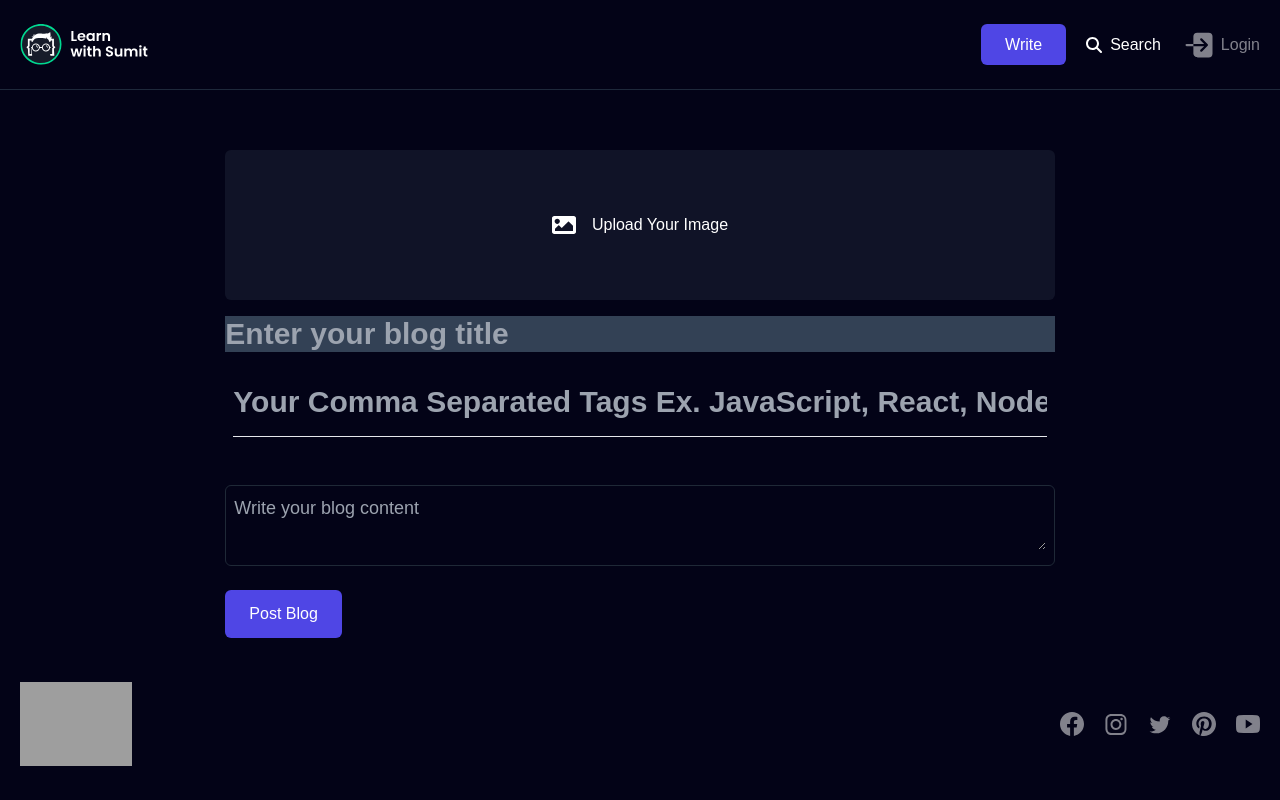
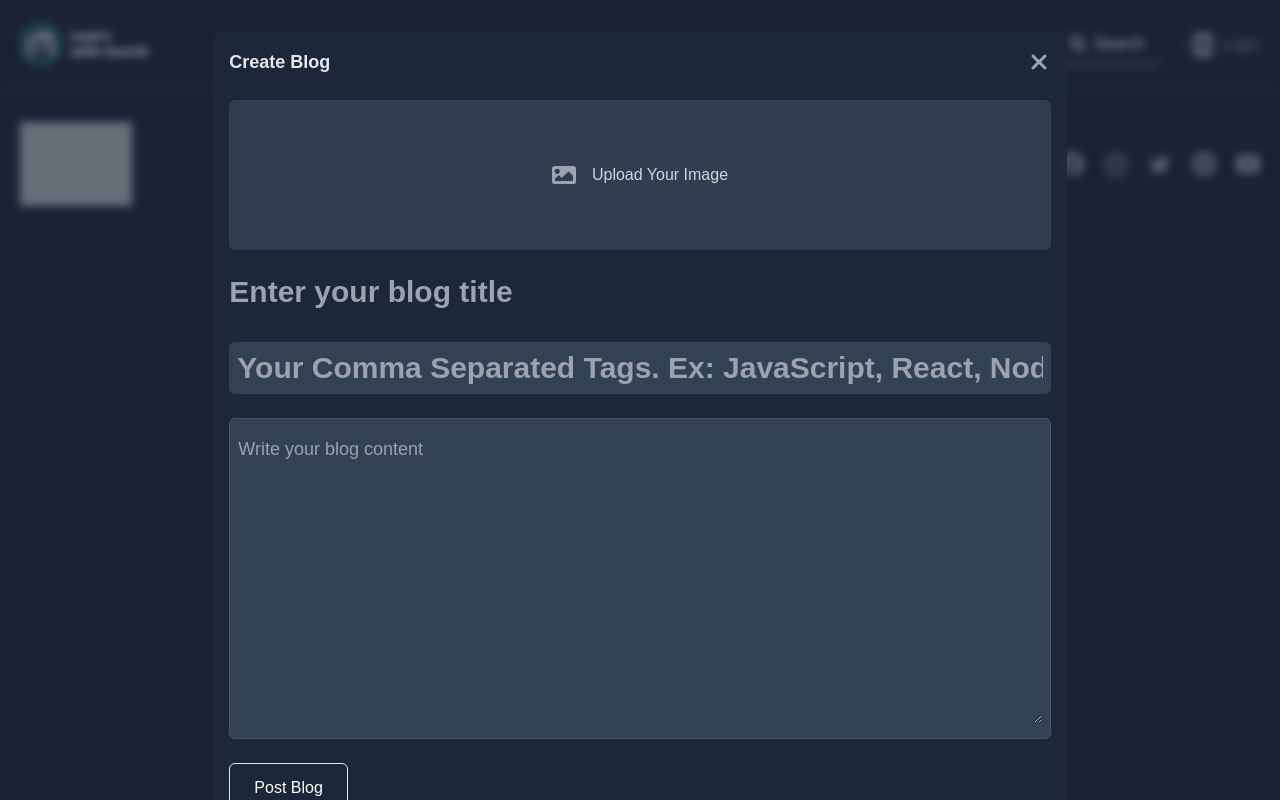
Before and after one commit to jahid-111/react-blogify, a React (Vite) app: page /create-blog in a window 1280 px wide. Built offline with nearby package versions, Linux system fonts and the light colour scheme; no server answers; grey boxes are pictures that could not be loaded.

Commit message:
[28] Create_Blog_Open_Modal

```diff
--- a/src/components/header/Header.jsx
+++ b/src/components/header/Header.jsx
@@ -7,9 +7,13 @@ import { FaMagnifyingGlass } from "react-icons/fa6";
 import { useState } from "react";
 import Search from "../pages/Search";
 import PortalModal from "../root-modal/PortalModal";
+import CreateBlog from "../pages/Create-blog";
+import { IoIosCreate } from "react-icons/io";
 const Header = () => {
   const { auth } = useAuth();
-  const [modal, setModal] = useState(false);
+  const [modal, setModal] = useState(null);
+
+  () => setModal(null); //IIFE
 
   return (
     <header>
@@ -22,29 +26,41 @@ const Header = () => {
 
         <div>
           <ul className="flex items-center space-x-5">
-            <li>
-              <Link
-                to="create-blog"
-                className="bg-indigo-600 text-white px-6 py-2 md:py-3 rounded-md hover:bg-indigo-700 transition-all duration-200"
-              >
-                Write
-              </Link>
-            </li>
+            {auth?.user && (
+              <li>
+                <button
+                  onClick={() => setModal("createBlog")}
+                  className=" flex items-center justify-center gap-2 ring-2 hover:ring-4 hover:bg-indigo-700 px-4 py-2 rounded-md"
+                >
+                  <span>Write</span>
+                  <span>
+                    <IoIosCreate className="inline-block" />
+                  </span>
+                </button>
+              </li>
+            )}
+
             <li>
               <button
-                onClick={() => setModal(true)}
-                className="flex items-center gap-2 cursor-pointer"
+                onClick={() => setModal("search")}
+                className=" flex items-center justify-center gap-2 hover:ring-4 border-b px-4 py-2 rounded-md"
               >
                 <FaMagnifyingGlass />
                 <span>Search</span>
               </button>
 
-              {modal && (
+              {modal === "createBlog" && (
                 <PortalModal>
-                  <Search onModalClose={setModal}></Search>
+                  <CreateBlog onModalClose={setModal} />
                 </PortalModal>
               )}
             </li>
+
+            {modal === "search" && (
+              <PortalModal>
+                <Search onModalClose={setModal}></Search>
+              </PortalModal>
+            )}
 
             {/* =================================== {USER ACCESS CONDITION} ===================================*/}
             {auth.user ? (
@@ -82,3 +98,5 @@ const Header = () => {
 };
 
 export default Header;
+
+// flex items-center justify-center gap-2 cursor-pointer text-center text-white bg-indigo-600 px-6 py-2 md:py-3 rounded-md hover:bg-indigo-700 transition-all duration-200
--- a/src/components/main/Blogs.jsx
+++ b/src/components/main/Blogs.jsx
@@ -75,6 +75,12 @@ const BlogList = () => {
     }
   };
 
+  const handleEditBlog = (blogId) => {
+    console.log(blogId);
+    const getEditBlog = blogs.find((blog) => blog.id === blogId);
+    console.log("Under Development EDIT BLOG ", getEditBlog);
+  };
+
   return (
     <div className="space-y-3 md:col-span-5">
       {blogs?.map((blog, index) => {
@@ -83,13 +89,19 @@ const BlogList = () => {
             <CardBlog
               ref={lastBlogElementRef}
               onDelete={handleDeleteBlog}
+              onEditBlog={handleEditBlog}
               key={blog.id}
               blog={blog}
             />
           );
         } else {
           return (
-            <CardBlog onDelete={handleDeleteBlog} key={blog.id} blog={blog} />
+            <CardBlog
+              onDelete={handleDeleteBlog}
+              onEditBlog={handleEditBlog}
+              key={blog.id}
+              blog={blog}
+            />
           );
         }
       })}
--- a/src/components/main/CardBlog.jsx
+++ b/src/components/main/CardBlog.jsx
@@ -8,7 +8,7 @@ import { Link } from "react-router-dom";
 import { useAuth } from "../../hooks/useAuth";
 import { AiFillLike } from "react-icons/ai";
 
-const CardBlog = ({ blog, onDelete }, ref) => {
+const CardBlog = ({ blog, onDelete, onEditBlog }, ref) => {
   const [toggle, setToggle] = useState(null);
   const { auth } = useAuth();
 
@@ -77,7 +77,10 @@ const CardBlog = ({ blog, onDelete }, ref) => {
 
       {toggle && (
         <div className="absolute top-2 right-4 rounded-md bg-slate-900  w-44 h-24 p-2">
-          <button className="action-menu-item hover:text-lwsGreen">
+          <button
+            onClick={() => onEditBlog(blog.id)}
+            className="action-menu-item hover:text-lwsGreen"
+          >
             <BiEdit className=" h-6 w-6" /> Edit
           </button>
           <button
--- a/src/components/pages/Create-blog.jsx
+++ b/src/components/pages/Create-blog.jsx
@@ -1,11 +1,13 @@
+/* eslint-disable react/prop-types */
 import { useState, useRef } from "react";
 import { FaImage } from "react-icons/fa";
 import { useNavigate } from "react-router-dom";
 import { api } from "../../data-api";
 import { toast } from "react-toastify";
 import { useAuth } from "../../hooks/useAuth";
+import { FaXmark } from "react-icons/fa6";
 
-const CreateBlog = () => {
+const CreateBlog = ({ onModalClose }) => {
   const navigate = useNavigate();
   const fileRef = useRef(null);
   const [blogState, setBlogState] = useState({
@@ -20,6 +22,7 @@ const CreateBlog = () => {
     e.preventDefault();
     fileRef.current.click();
   };
+
   const handleBlogUpload = async (e) => {
     e.preventDefault();
 
@@ -68,8 +71,8 @@ const CreateBlog = () => {
       );
 
       if (response.data.status === "success") {
-        console.log(response.data);
         toast.success(`${response.data.message}`);
+        onModalClose(false);
         navigate(`/single-blog/${response?.data?.blog?.id}`);
       }
 
@@ -100,57 +103,75 @@ const CreateBlog = () => {
   };
 
   return (
+    <section className="fixed inset-0 w-full h-screen grid place-items-center bg-slate-700/50 backdrop-blur-sm overflow-y-auto">
       <form
-      className="createBlog w-full p-3 md:w-8/12"
+        className="createBlog relative w-full p-4 md:w-8/12 bg-slate-800/90 rounded-lg"
         onSubmit={handleBlogUpload}
       >
-      <div className="grid place-items-center bg-slate-600/20 h-[150px] rounded-md my-4">
-        <div className="flex items-center gap-4 hover:scale-110 transition-all cursor-pointer">
-          <FaImage className="w-6 h-6" />
+        {/* Modal Header with Close Button */}
+        <div className="flex justify-between items-center mb-6">
+          <h2 className="text-lg font-semibold text-gray-200">Create Blog</h2>
+          <button
+            onClick={() => onModalClose(false)}
+            className="text-gray-400 hover:text-gray-200"
+          >
+            <FaXmark className="w-6 h-6" />
+          </button>
+        </div>
+
+        <div className="grid place-items-center bg-slate-600/50 h-[150px] rounded-md mb-4">
+          <div className="flex items-center gap-4 hover:scale-110 transition-all cursor-pointer text-gray-300">
+            <FaImage className="w-6 h-6 text-gray-400" />
             <button onClick={callFileInput} type="button">
               Upload Your Image
             </button>
           </div>
         </div>
-      <div className="mb-6 bg-slate-700">
+
+        <div className="mb-6">
           <input ref={fileRef} id="file" type="file" name="thumbnail" hidden />
+
           <input
             onChange={handleTextChange}
             type="text"
             name="title"
             value={blogState.title}
             placeholder="Enter your blog title"
+            className="w-full p-2 bg-slate-700 text-gray-200 placeholder-gray-400 rounded-md"
           />
         </div>
 
-      <div className="mb-6 p-2">
+        <div className="mb-6 p-2 bg-slate-700  rounded-md">
           <input
             type="text"
             name="tags"
             value={blogState.tags}
             onChange={handleTextChange}
-          placeholder="Your Comma Separated Tags Ex. JavaScript, React, Node, Express"
+            placeholder="Your Comma Separated Tags. Ex: JavaScript, React, Node, Express"
+            className="w-full bg-slate-700 text-xl text-gray-200 placeholder-gray-400 rounded-md"
           />
-        <hr className="bg-gray-800 w-full my-4" />
         </div>
 
-      <div className="mb-6 border border-gray-800 rounded-md p-2">
+        <div className="mb-6 border border-gray-600 rounded-md p-2 bg-slate-700">
           <textarea
             id="content"
             name="content"
             value={blogState.content}
             onChange={handleTextChange}
             placeholder="Write your blog content"
+            className="w-full p-2 bg-slate-700 text-gray-200 placeholder-gray-400 rounded-md"
+            rows="10"
           ></textarea>
         </div>
 
         <button
           type="submit"
-        className="bg-indigo-600 text-white px-6 py-2 md:py-3 rounded-md hover:bg-indigo-700 transition-all duration-200"
+          className="bg-indigo-500 border-[1px] text-white px-6 py-3 rounded-md hover:bg-indigo-600 transition-all duration-200"
         >
           Post Blog
         </button>
       </form>
+    </section>
   );
 };
 
--- a/src/components/pages/Search.jsx
+++ b/src/components/pages/Search.jsx
@@ -11,7 +11,6 @@ const Search = ({ onModalClose }) => {
   const [loading, setLoading] = useState(false);
   const [error, setError] = useState(null);
   const debouncedSearchTerm = useDebounce(searchTerm, 1000);
-  console.log(error);
   useEffect(() => {
     const getSearchData = async (userInput) => {
       if (!userInput) {
@@ -54,7 +53,7 @@ const Search = ({ onModalClose }) => {
     <section className="fixed inset-0 w-fu  ll h-screen grid place-items-center bg-slate-800/50 backdrop-blur-sm z-50 overflow-y-auto">
       <div className="relative w-11/12 md:w-7/12 mx-auto bg-slate-900 p-4 border border-slate-600/50 rounded-lg shadow-lg shadow-slate-400/10">
         {/* Search Header */}
-        <div>
+        <div className=" mb-8">
           <h3 className="font-bold text-xl pl-2 text-slate-400 my-2">
             Search for Your Desired Blogs
           </h3>
@@ -67,7 +66,15 @@ const Search = ({ onModalClose }) => {
           />
         </div>
 
-        {searchTerm && <h3 className="mt-2 font-semibold ">Result : </h3>}
+        {searchTerm && (
+          <h3 className="mt-2 font-semibold ">
+            Result :{" "}
+            <p className=" text-orange-600 inline-block">
+              {" "}
+              {searchData.length}
+            </p>{" "}
+          </h3>
+        )}
 
         {/* Search Results */}
         <div className="max-h-96 overflow-y-auto">
@@ -110,7 +117,7 @@ const Search = ({ onModalClose }) => {
           onClick={() => onModalClose(false)}
           className="absolute right-2 top-2"
         >
-          <FaXmark className="cursor-pointer w-8 h-8 hover:text-red-500" />
+          <FaXmark className="cursor-pointer w-6 h-6 text-gray-200 hover:text-gray-400 " />
         </button>
       </div>
     </section>
```
Also changed, not shown: 1 other file (tests, documents, lock files or other folders). Lines whose indentation alone changed are shown as unchanged.
